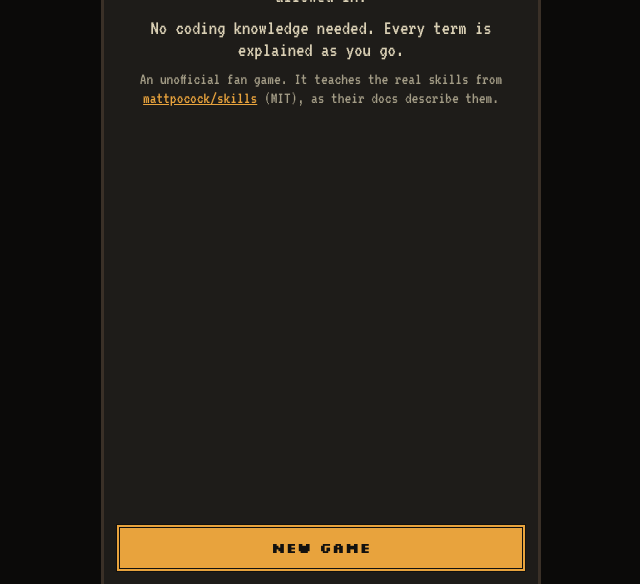
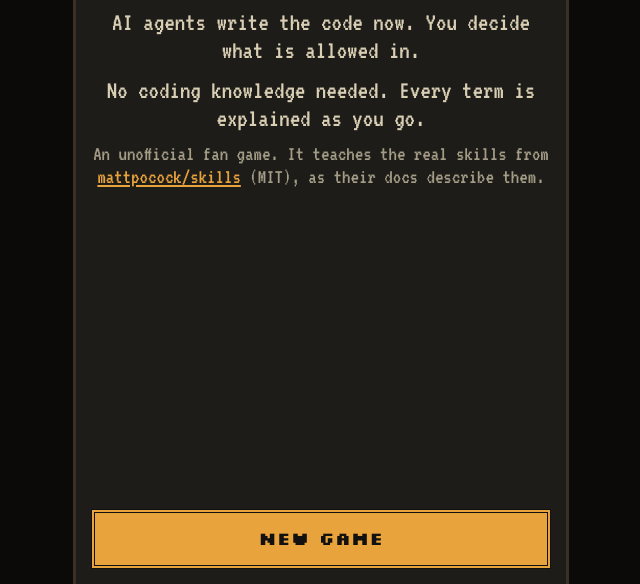
Before and after one commit to virtualbeck/diffs-please, a website: page index.html in a window 1280 px wide. Shown: the part 216-800 px from the top of the page, without its empty margins (319-959 px from the left). Drawn offline with Linux system fonts and the light colour scheme.

Commit message:
Scale type and column on larger screens

```diff
--- a/app.js
+++ b/app.js
@@ -421,8 +421,10 @@ const page = $('#page'), sheet = $('#sheet');
 
 /* fit: shrink the type until the screen holds everything. Nothing ever scrolls. */
 function fit(){
-  const t = sheet.hidden ? page : sheet, R = document.documentElement; let s = 1;
-  R.style.fontSize = '16px';
+  const t = sheet.hidden ? page : sheet, R = document.documentElement;
+  // Start from a size that suits the column width, then shrink until the screen holds everything.
+  let s = Math.min(1.5, Math.max(1, $('#app').clientWidth / 390));
+  R.style.fontSize = (16 * s) + 'px';
   while (t.scrollHeight > t.clientHeight + 1 && s > 0.5) { s -= 0.025; R.style.fontSize = (16 * s) + 'px'; }
   window.__scale = s;
 }
--- a/style.css
+++ b/style.css
@@ -9,7 +9,7 @@ body{font-family:'VT323',ui-monospace,Menlo,monospace;font-size:1.3rem;line-heig
 button{font:inherit;color:inherit;cursor:pointer;border-radius:0;touch-action:manipulation;margin:0}
 button:focus-visible{outline:3px solid #fff;outline-offset:2px}
 .px{font-family:'Silkscreen',ui-monospace,monospace;text-transform:uppercase;letter-spacing:.02em}
-#app{position:relative;max-width:440px;height:100vh;height:100dvh;margin:0 auto;background:var(--night);display:flex;flex-direction:column;overflow:hidden}
+#app{position:relative;max-width:max(440px,62vh);max-width:max(440px,62dvh);height:100vh;height:100dvh;margin:0 auto;background:var(--night);display:flex;flex-direction:column;overflow:hidden}
 #hud{flex-shrink:0;display:flex;align-items:center;gap:.5rem;padding:calc(.25rem + env(safe-area-inset-top)) .6rem .25rem;background:var(--ink);border-bottom:3px solid var(--desk)}
 #day{font-size:.72rem;font-weight:700;white-space:nowrap}
 #hud .ctx{flex:1;display:flex;align-items:center;gap:.35rem;min-width:0}
--- a/sw.js
+++ b/sw.js
@@ -1,5 +1,5 @@
 // Offline cache. Bump CACHE when shipping a new version.
-const CACHE = 'diffs-please-v1';
+const CACHE = 'diffs-please-v2';
 const SHELL = ['./', 'index.html', 'style.css', 'app.js', 'manifest.webmanifest',
   'fonts/VT323-Regular.ttf', 'fonts/Silkscreen-Regular.ttf', 'fonts/Silkscreen-Bold.ttf',
   'icons/icon-192.png', 'icons/icon-512.png', 'icons/apple-touch-icon.png', 'icons/favicon-32.png'];
```
Also changed, not shown: tests/playthrough.mjs (+1 -1 lines).
